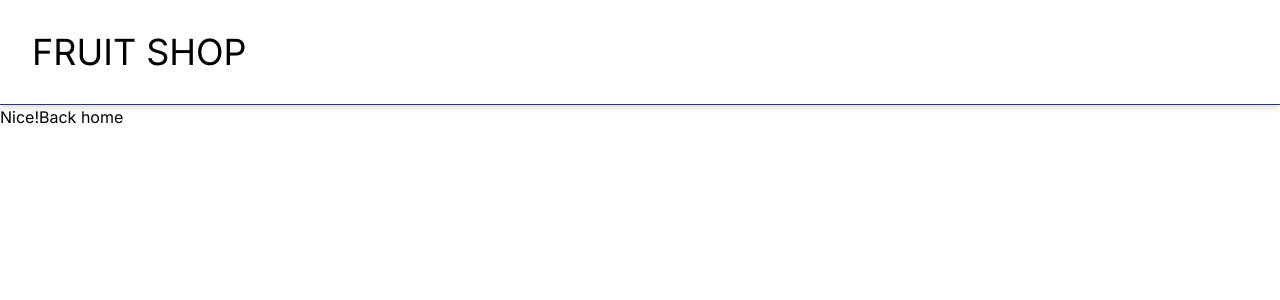
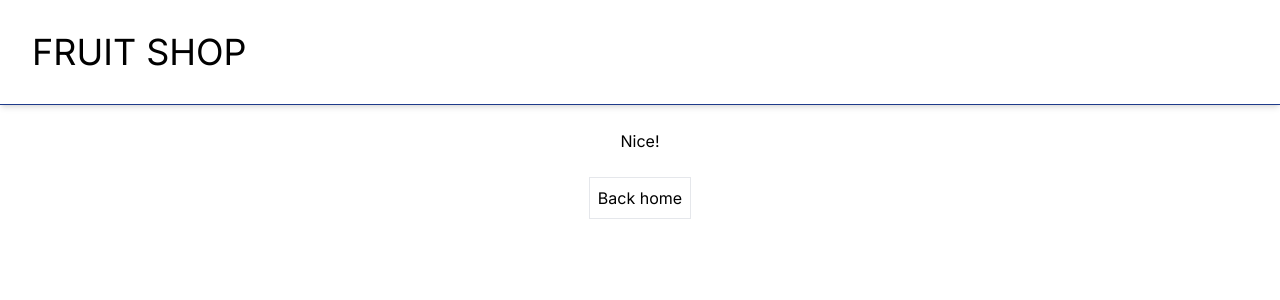
Before and after one commit to mprojr/nextjs13-store, a Next.js app: page /success in a window 1280 px wide. Shown: the top 300 px of the page. Built offline with nearby package versions, Linux system fonts and the light colour scheme; some icons are missing.

Commit message:
Update page.js

```diff
--- a/app/success/page.js
+++ b/app/success/page.js
@@ -2,9 +2,13 @@ import Link from "next/link";
 
 export default function SuccessPage() {
     return (
-        <div>
-            Nice!
-            <Link href={'/'}>Back home</Link>
+        <div className="p-4 m-2">
+            <p className="flex justify-center">Nice!</p>
+            <div className="flex justify-center px-2 mt-6">
+              <button className="border p-2 hover:scale-105 duration-200 hover:bg-blue-400">
+                <Link className="flex justify-center" href={'/'}>Back home</Link>
+              </button>
+            </div>
         </div>
     )
 }
```
